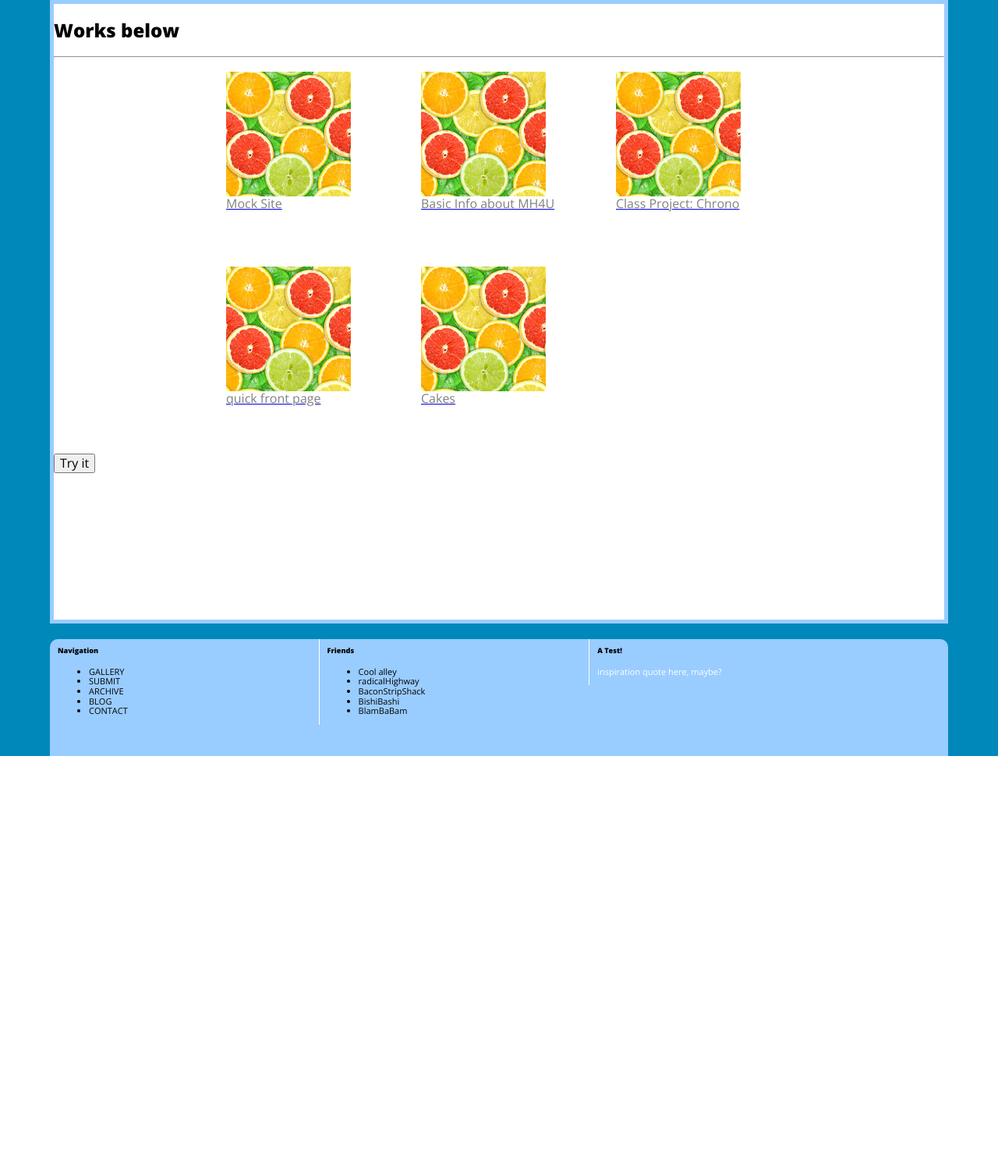
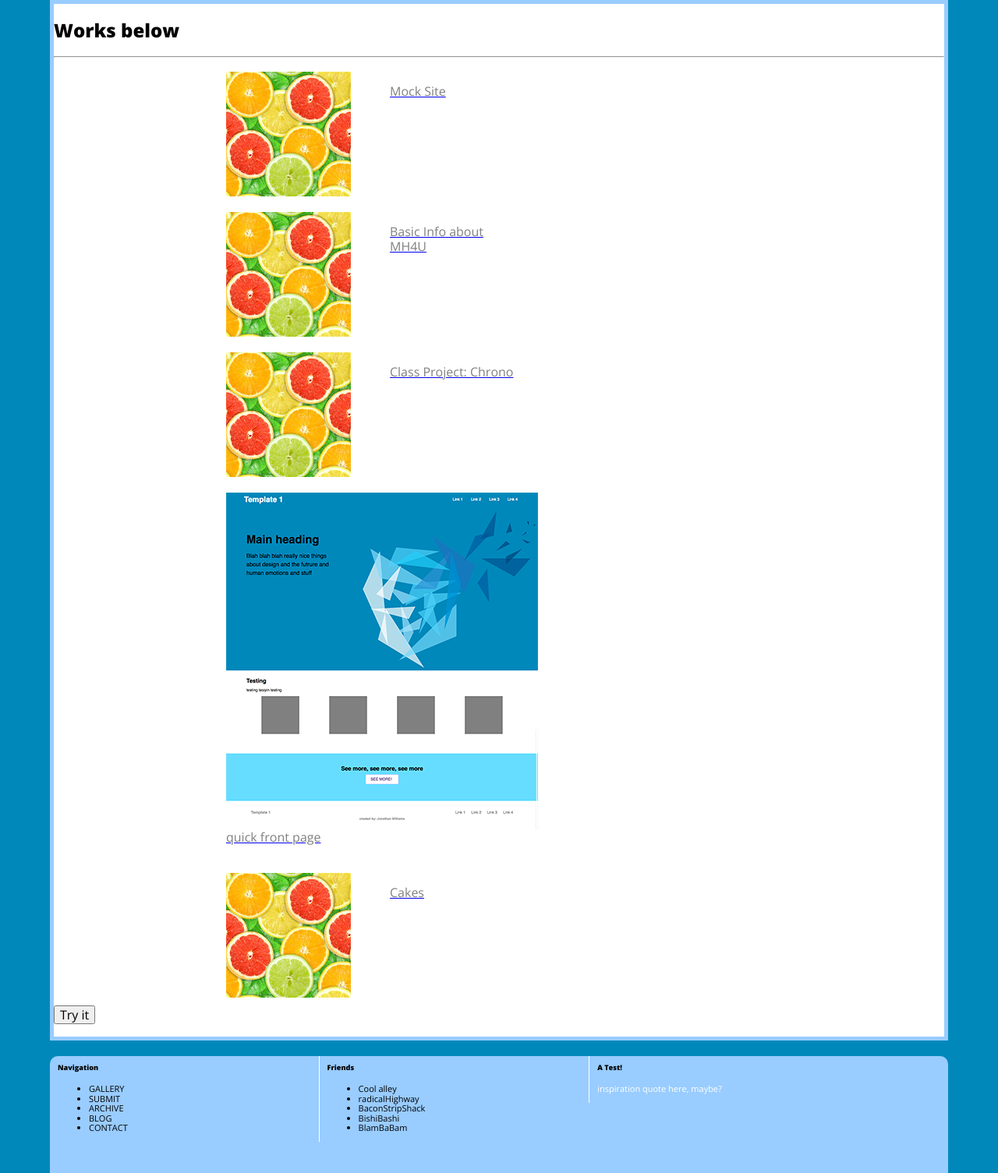
Before and after one commit to JohnnySilent/JohnnySilent.github.io, a PHP site: page /myWorks/Works.html in a window 1280 px wide. Shown: the part 84-1589 px from the top of the page at 78% size. Before the commit the page ends 1054 px from the top, so only its background shows below. Run offline with PHP 8.4, Linux system fonts and the light colour scheme; some libraries are stand-ins or nearby versions.

Commit message:
image test

```diff
--- a/myWorks/Works.html
+++ b/myWorks/Works.html
@@ -49,7 +49,7 @@
 				</li>
 				<li>
 					<a href="quickTest1/test1.html">
-						<img class="prev" src="../images/160by160.jpg">
+						<img class="prev" src="../images/quickie-copy.png">
 						<p>quick front page</p>
 					</a>
 				</li>
--- a/style.css
+++ b/style.css
@@ -134,8 +134,7 @@ h5{
 }
 
 .projects li{
-	width: 250px;
-	height: 250px;
+	width: 400px;
 	padding: 10px;
 }
 
@@ -217,10 +216,16 @@ h5{
 	}
 
 	.support{
-		height: 800px;
 		width: 100%;
 		margin: auto;
 		margin-bottom: 20px;
+	}
+
+	.support:after{
+			clear: both;
+		    display: table;
+		    content: '';
+
 	}
 
 	.support img{
```
Also changed, not shown: images/quickie-copy.png (added).
